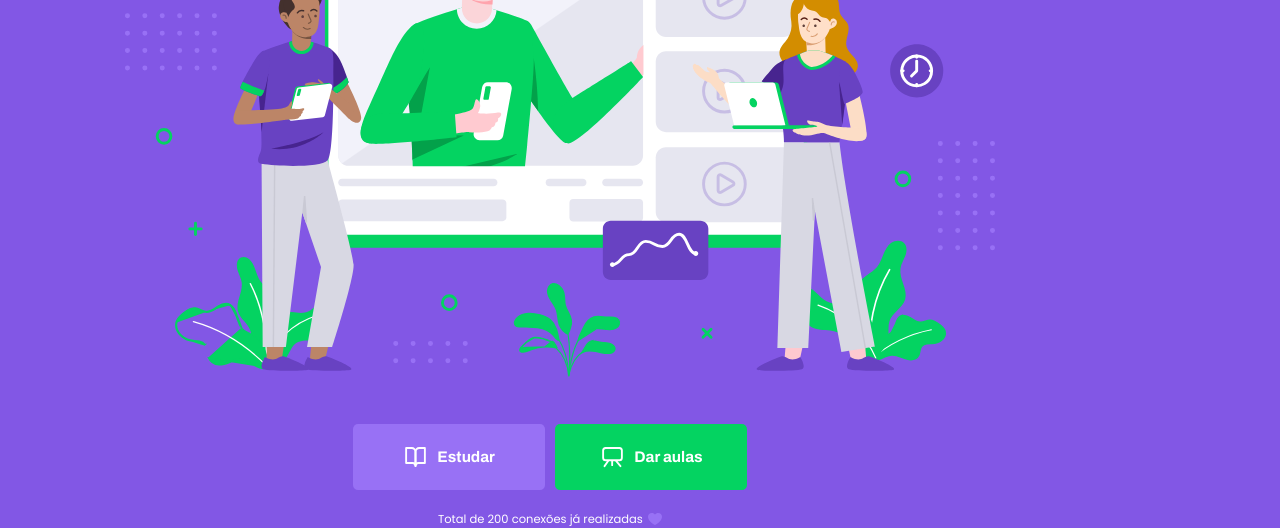
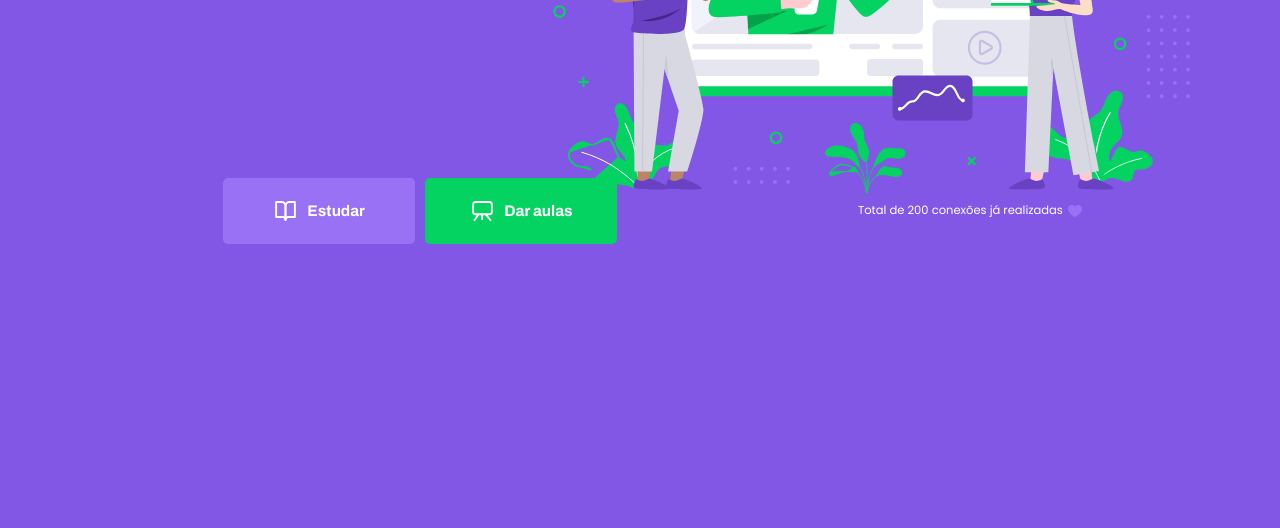
Before and after one commit to GabriellCdeC/Next-Level-Week, a plain HTML site: page index.html in a window 1280 px wide. Shown: the part 364-892 px from the top of the page. After the commit the page ends 800 px from the top, so only its background shows below. Drawn offline with Linux system fonts and the light colour scheme.

Commit message:
desktop resposive att

```diff
--- a/css/partials/page-landing.css
+++ b/css/partials/page-landing.css
@@ -25,6 +25,10 @@
     width: 100%;
     height: auto;
     margin: 10px;
+}
+
+.hero-image {
+    width: 100%;
 }
 
 .buttons-container {
@@ -78,8 +82,28 @@
 
 /*Desktop responsive mode*/
 
-@media(min-width: 1100px) {
-    #page-landing {
+@media (min-width: 1100px) {
+    #page-landing #container{
         max-width: 1100px;
+        display: grid;
+        grid-template-columns: 2fr 1fr 2fr;
+        grid-template-rows: 350px 1fr;
+        grid-template-areas:
+        "proffy image image"
+        "button button texting";
+    }
+
+    .logo {
+        grid-area: proffy;
+        text-align: initial;
+    }
+    .hero-image{
+        grid-area: image;
+    }
+    .buttons-container {
+        grid-area: button;
+    }
+    .total-connections {
+        grid-area: texting;
     }
 }
--- a/index.html
+++ b/index.html
@@ -22,9 +22,9 @@
         <div class="logo">
             <img src="/images/logo.svg" alt="logo">
             <p>Sua plataforma de estudos online.</p>
-            <img src="images/landing.svg" alt="hero-image">
-        </div>
 
+            </div>
+            <img class="hero-image" src="images/landing.svg" alt="hero-image">
 
         <div class="buttons-container">
             <a class="study" href="/study.html">
```
